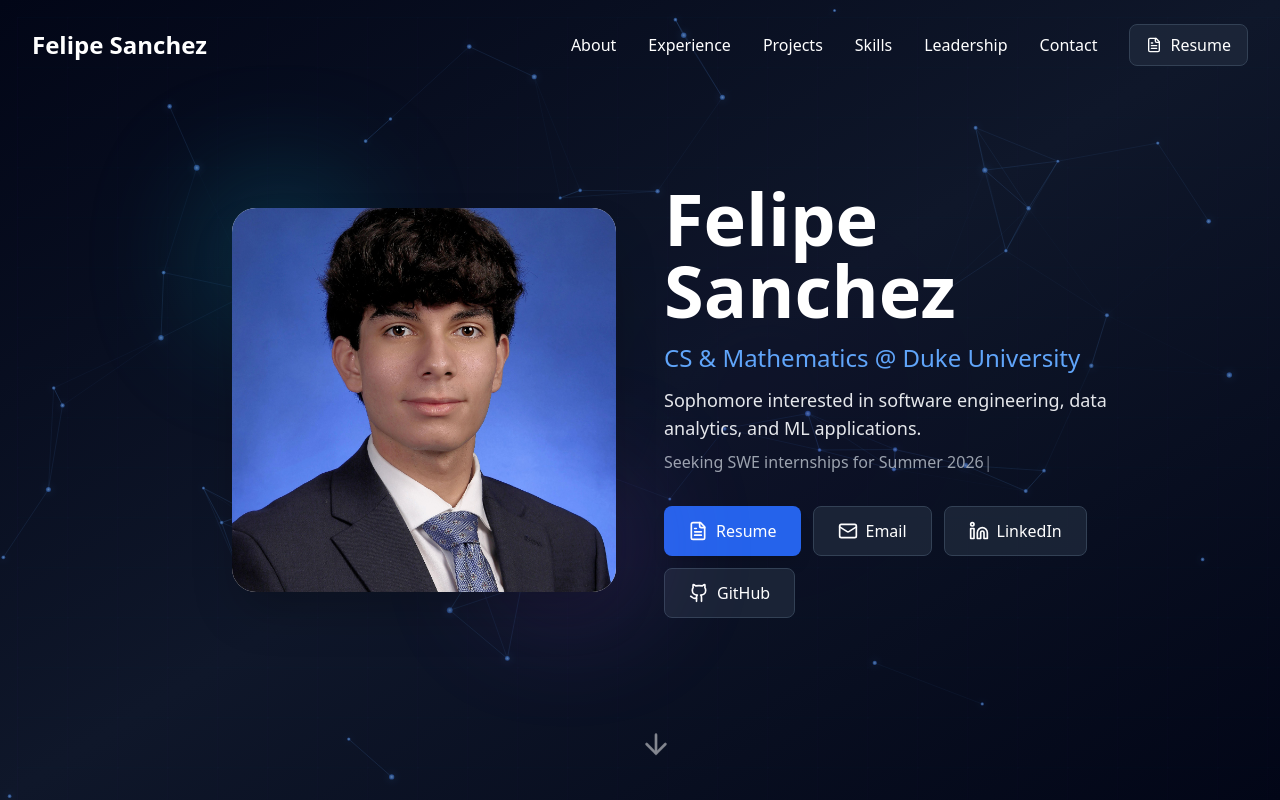
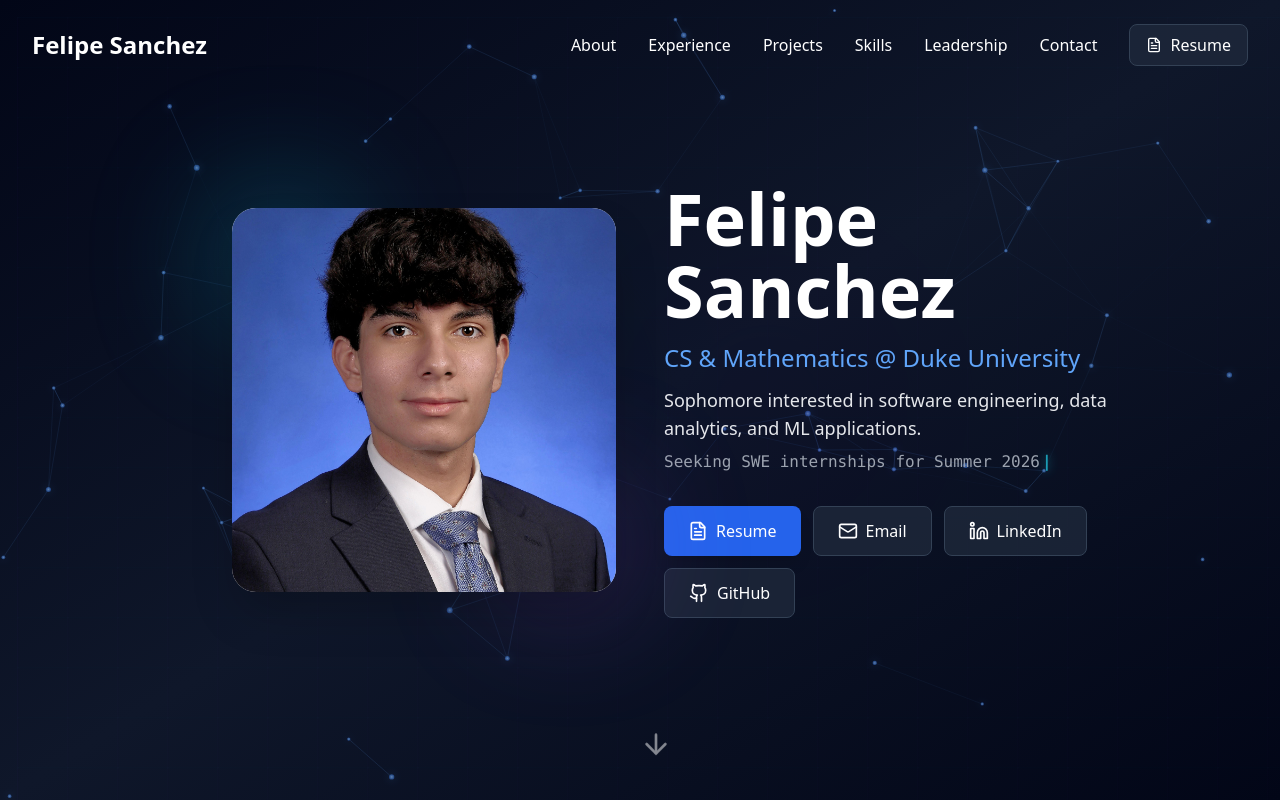
Before and after one commit to FelipeSanch/Portfolio, a React (Vite) app: page / in a window 1280 px wide. Shown: the top 800 px of the page. Built offline with nearby package versions, Linux system fonts and the light colour scheme.

Commit message:
Add glowing cyan caret and active letter effect to typing animation

```diff
--- a/src/components/Hero.tsx
+++ b/src/components/Hero.tsx
@@ -6,6 +6,7 @@
 const Hero = memo(() => {
   const [mousePosition, setMousePosition] = useState({ x: 0, y: 0 })
   const [text, setText] = useState('')
+  const [currentIndex, setCurrentIndex] = useState(0)
   const fullText = "Seeking SWE internships for Summer 2026"
 
   useEffect(() => {
@@ -13,6 +14,7 @@
     const timer = setInterval(() => {
       if (index <= fullText.length) {
         setText(fullText.slice(0, index))
+        setCurrentIndex(index)
         index++
       } else {
         clearInterval(timer)
@@ -136,8 +138,30 @@
                 >
                   Sophomore interested in software engineering, data analytics, and ML applications.
                 </motion.p>
-                <div className="text-base mb-8 text-gray-400 h-6">
-                  {text}<span className="animate-pulse">|</span>
+                <div className="text-base mb-8 h-6 font-mono">
+                  {text.split('').map((char, index) => (
+                    <span
+                      key={index}
+                      className={`transition-colors duration-200 ${
+                        index === text.length - 1 && currentIndex < fullText.length
+                          ? 'text-cyan-400'
+                          : 'text-gray-400'
+                      }`}
+                      style={{
+                        textShadow: index === text.length - 1 && currentIndex < fullText.length
+                          ? '0 0 10px rgba(34, 211, 238, 0.6)'
+                          : 'none'
+                      }}
+                    >
+                      {char}
+                    </span>
+                  ))}
+                  <span
+                    className="animate-pulse text-cyan-400 font-bold ml-0.5"
+                    style={{ textShadow: '0 0 10px rgba(34, 211, 238, 0.8)' }}
+                  >
+                    |
+                  </span>
                 </div>
 
                 <motion.div
```
